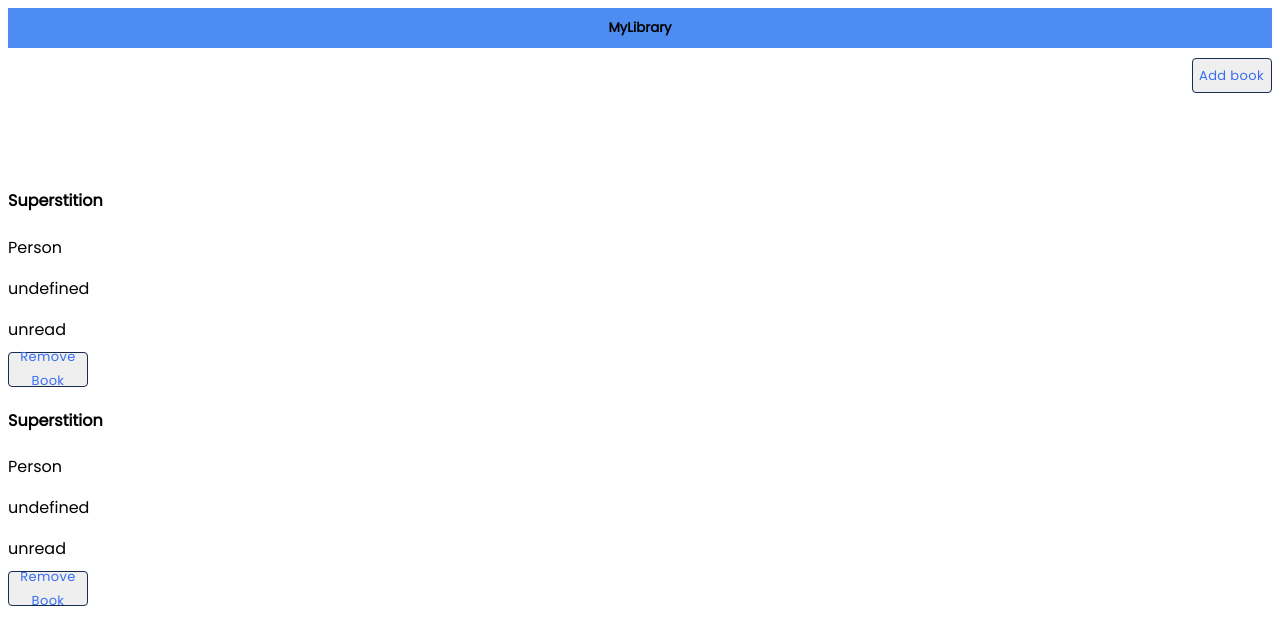
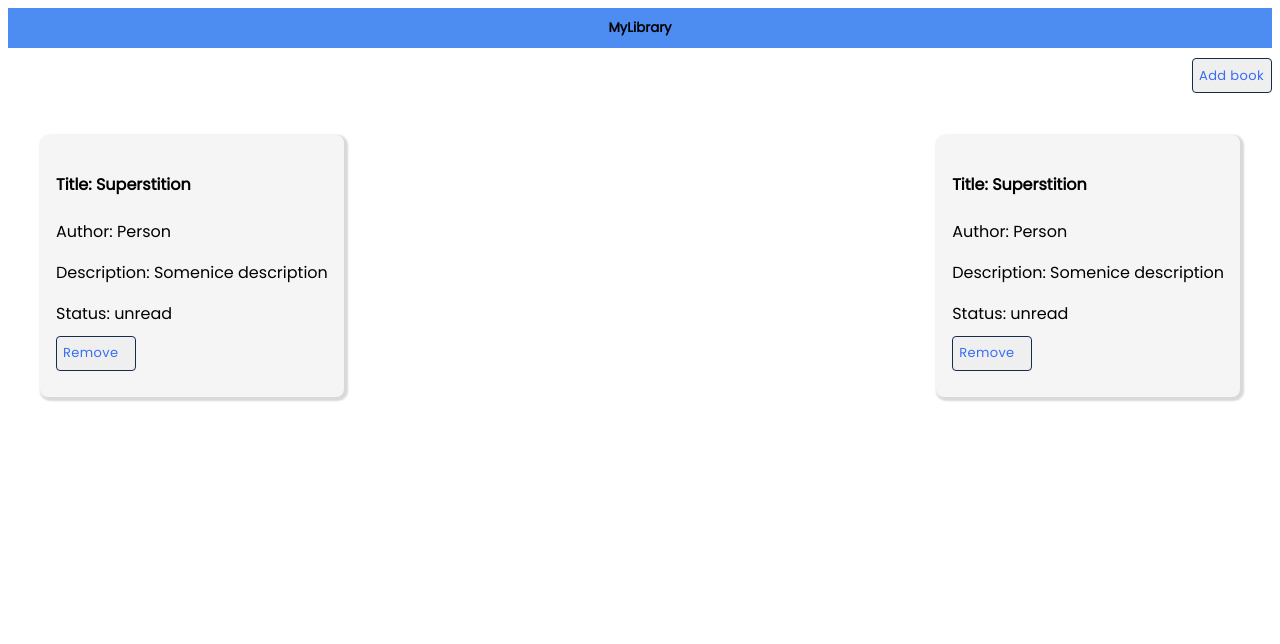
Before and after one commit to KelynPNjeri/Library-1, a plain HTML site: page index.html in a window 1280 px wide. Drawn offline with Linux system fonts and the light colour scheme.

Commit message:
Fix the books to appear in rows and reduce the box shadow of a card

```diff
--- a/assets/css/style.css
+++ b/assets/css/style.css
@@ -22,7 +22,7 @@ body {
 }
 .book {
     background-color:whitesmoke;
-    box-shadow: 3px 3px 3px 3px rgb(218, 216, 216);
+    box-shadow: 2px 2px 2px 2px rgb(218, 216, 216);
     width: max-content;
     border-radius: 8px;
     padding: 1em;
--- a/index.html
+++ b/index.html
@@ -41,18 +41,18 @@ addBookToLibrary();
 
 for (let i = 0; i < myLibrary.length; i++){
     let book = document.createElement('div');
-    book.class = 'book';
+    book.className = 'book';
 
     let booktitle = document.createElement('h4');
-    booktitle.textContent = `${myLibrary[i].title}`;
+    booktitle.textContent = `Title: ${myLibrary[i].title}`;
     book.appendChild(booktitle);
 
     let bookauthor = document.createElement('p');
-    bookauthor.textContent = `${myLibrary[i].author}`;
+    bookauthor.textContent = `Author: ${myLibrary[i].author}`;
     book.appendChild(bookauthor);
 
     let description = document.createElement('p');
-    description.textContent = `${myLibrary[i].desciption}`;
+    description.textContent = `Description: ${myLibrary[i].description}`;
     book.appendChild(description);
 
     let bookactions = document.createElement('div');
@@ -61,15 +61,14 @@ for (let i = 0; i < myLibrary.length; i++){
 
     let read = document.createElement('div');
     read.className = 'stat';
-    read.textContent = `${myLibrary[i].status}`;
+    read.textContent = `Status: ${myLibrary[i].status}`;
     bookactions.appendChild(read);
 
     let button = document.createElement('button');
-    button.textContent = 'Remove Book';
+    button.textContent = 'Remove';
     button.className = 'remove-book';
     bookactions.appendChild(button);
-
-    document.body.appendChild(book);
+    document.getElementById('target').appendChild(book);
 }
 
 
```
